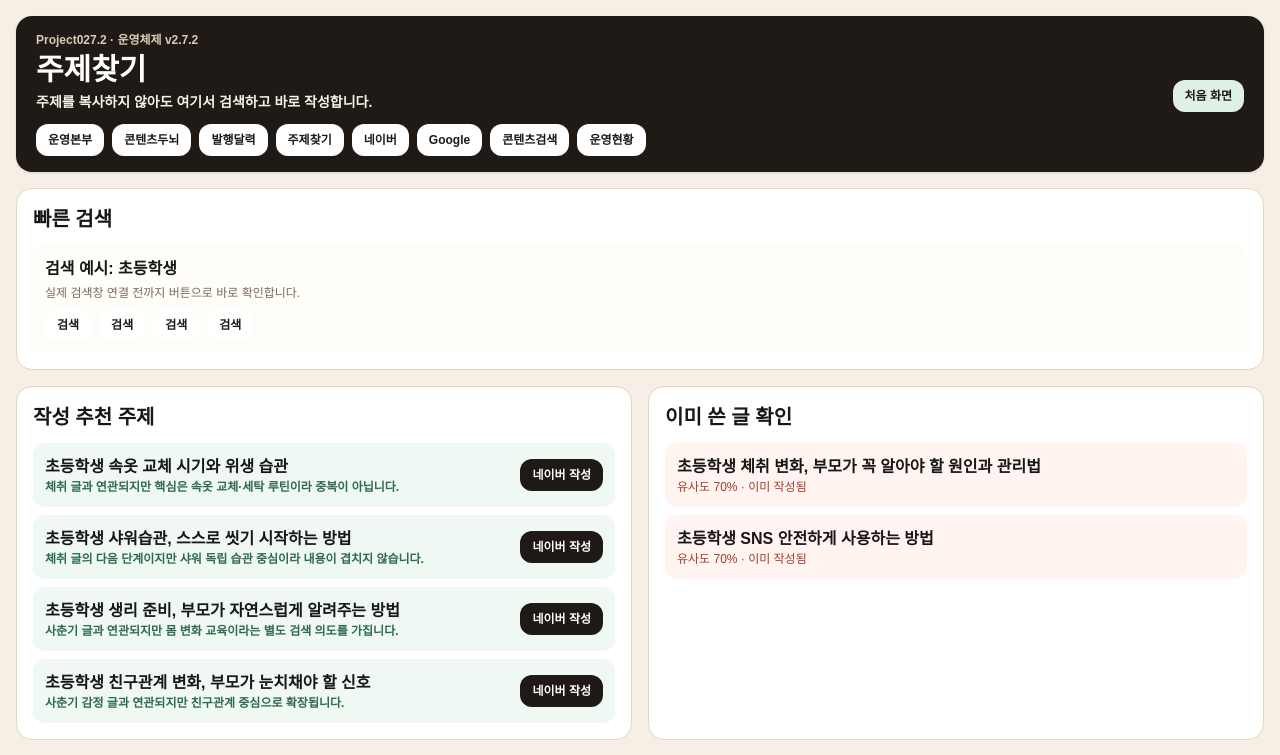
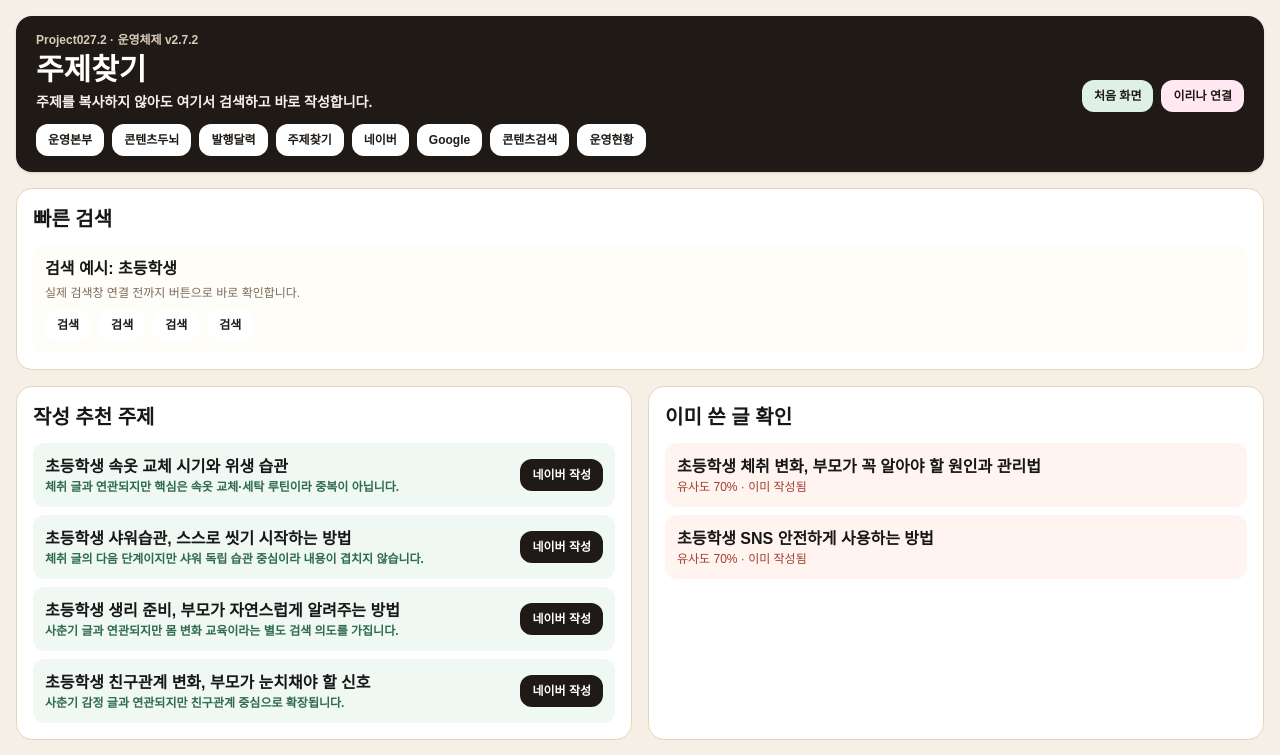
Before and after one commit to yusun7749-art/LifeBookMom-OS, a Next.js app: page /ideas in a window 1280 px wide. Shown: the top 755 px of the page. Built offline with nearby package versions, Linux system fonts and the light colour scheme.

Commit message:
Project027.6 Irina Fixed Link

```diff
--- a/components/v4/UsableLayout.tsx
+++ b/components/v4/UsableLayout.tsx
@@ -1,5 +1,6 @@
 import Link from "next/link";
 import { erpMeta, menu } from "../../data/v4/usableERP";
+import { irinaLink } from "../../data/v4/irinaLink";
 
 export function Shell({ title, desc, children }: { title: string; desc: string; children: React.ReactNode }) {
   return (
@@ -11,8 +12,23 @@ export function Shell({ title, desc, children }: { title: string; desc: string;
             <h1 className="mt-1 text-3xl font-black">{title}</h1>
             <p className="mt-1 text-sm font-bold text-[#F7F1E8]">{desc}</p>
           </div>
-          <Link href="/enterprise" className="rounded-xl bg-[#DFF1E7] px-3 py-2 text-xs font-black text-[#1F1A16]">처음 화면</Link>
+
+          <div className="flex flex-wrap gap-2">
+            <Link href="/enterprise" className="rounded-xl bg-[#DFF1E7] px-3 py-2 text-xs font-black text-[#1F1A16]">
+              처음 화면
+            </Link>
+            <a
+              href={irinaLink.href}
+              target="_blank"
+              rel="noopener noreferrer"
+              className="rounded-xl bg-[#FFE8F1] px-3 py-2 text-xs font-black text-[#1F1A16]"
+              title={irinaLink.description}
+            >
+              이리나 연결
+            </a>
+          </div>
         </div>
+
         <div className="mt-3 flex flex-wrap gap-2">
           {menu.map((m) => (
             <Link key={m.href} href={m.href} className="rounded-xl bg-white px-3 py-2 text-xs font-black text-[#1F1A16]">
--- /dev/null
+++ b/data/v4/irinaLink.ts
@@ -0,0 +1,5 @@
+export const irinaLink = {
+  title: "이리나 연결",
+  href: "https://chatgpt.com/",
+  description: "복사한 글쓰기 문구를 이리나 방에 붙여넣기 위해 이동합니다.",
+};
```
Also changed, not shown: 1 other file (tests, documents, lock files or other folders).
